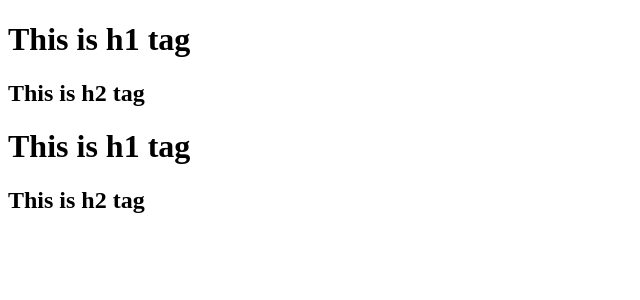
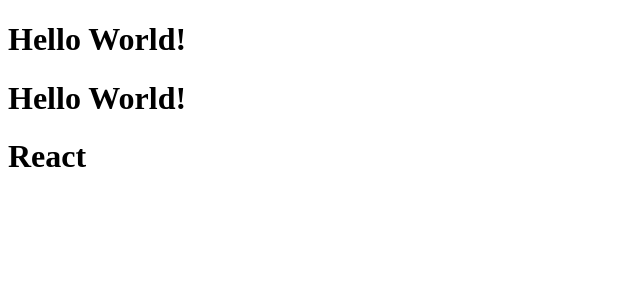
Before and after one commit to Pavishni/food-ordering-app-react, a React (Vite) app: page / in a window 1280 px wide. Shown: the top 300 px of the page, without its empty margins (0-640 px from the left). Built offline with nearby package versions, Linux system fonts and the light colour scheme.

Commit message:
episode 3

```diff
--- a/App.js
+++ b/App.js
@@ -1,22 +1,23 @@
 import React from "react";
 import ReactDOM from "react-dom/client";
-const heading = React.createElement("h1", {id: "heading"}, "Hello World from React!");
 
-const parent = React.createElement(
-    "div",
-    {id: "parent"},
-    [React.createElement(
-        "div",
-        {id: "child"},
-        [React.createElement("h1", {}, "This is h1 tag"), React.createElement("h2", {}, "This is h2 tag")]
-    ),
-    React.createElement(
-        "div",
-        {id: "child2"},
-        [React.createElement("h1", {}, "This is h1 tag"), React.createElement("h2", {}, "This is h2 tag")]
-    )]
+//React Element
+const Title = () => (
+    <h1 className="head">
+        Hello World!
+    </h1>
 );
 
 
+//React functional component - wrap around braces
+const HeadingComponent = () => (
+    <div id="container">
+        <Title />
+        {Title()}
+        <h1>React</h1>
+    </div>
+)
+
 const root = ReactDOM.createRoot(document.getElementById("root"));
-root.render(parent);
+root.render(<HeadingComponent />);
+// root.render(heading);
--- a/package.json
+++ b/package.json
@@ -3,7 +3,9 @@
   "version": "1.0.0",
   "description": "For training React",
   "scripts": {
-    "test": "jest"
+    "test": "jest",
+    "start": "parcel index.html",
+    "build": "parcel build index.html"
   },
   "repository": {
     "type": "git",
```
